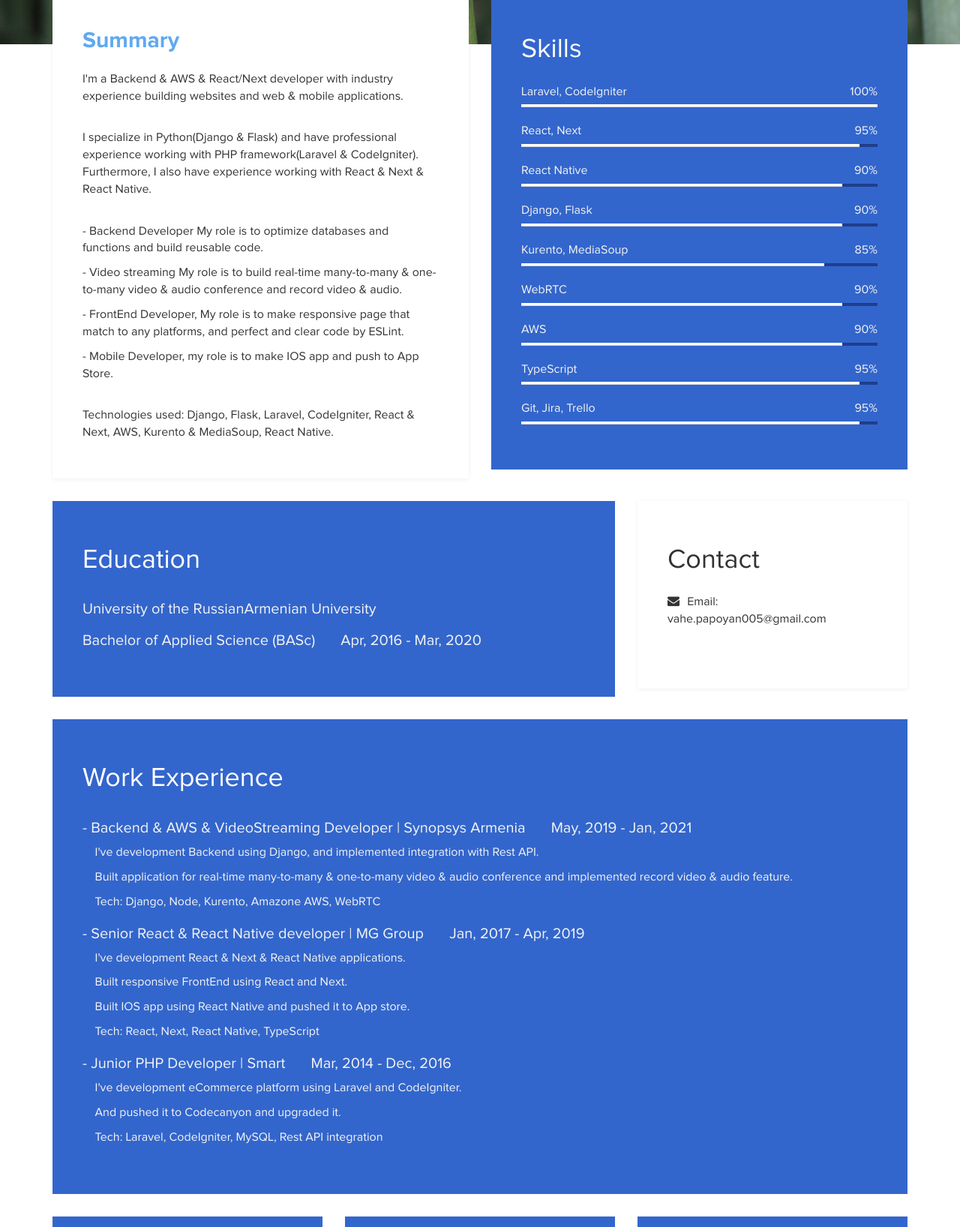
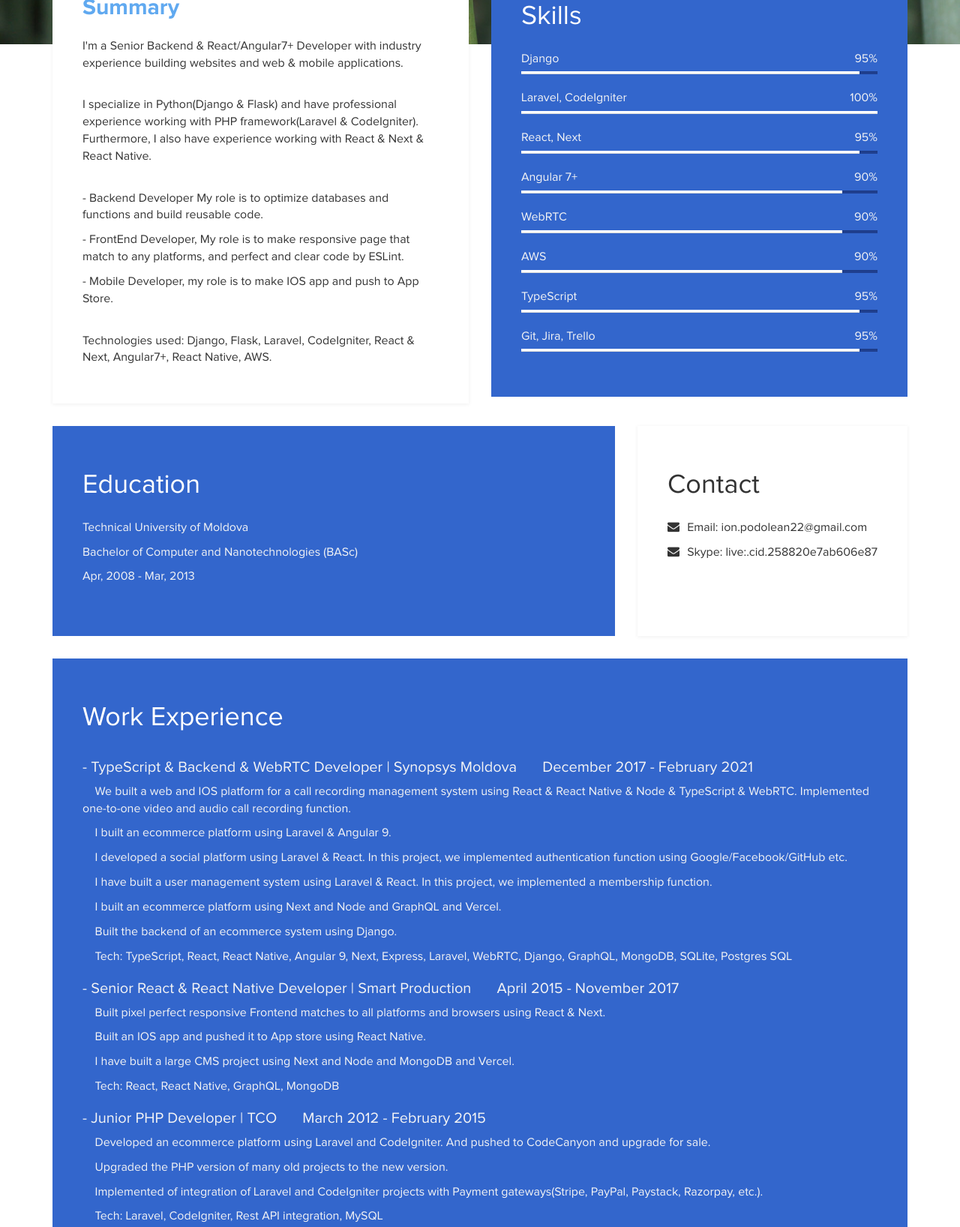
Before and after one commit to phoenix0113/phoenix0113.github.io, a plain HTML site: page index.html in a window 1280 px wide. Shown: the part 741-2377 px from the top of the page at 75% size. Drawn offline with Linux system fonts and the light colour scheme.

Commit message:
updated profile

```diff
--- a/css/custom.css
+++ b/css/custom.css
@@ -11,8 +11,12 @@
     background-color: #204090;
 }
 
-.education, .contact {
-    min-height: 250px;
+.education {
+    min-height: 280px;
+}
+
+.contact {
+    min-height: 280px;
 }
 
 .project-image {
--- a/index.html
+++ b/index.html
@@ -2,7 +2,7 @@
 <html lang="en">
 <head>
 	<meta charset="utf-8">
-	<title>Papoyan Vahe</title>
+	<title>Ion Podolean</title>
 	<meta http-equiv="X-UA-Compatible" content="IE=Edge">
 	<meta name="viewport" content="width=device-width, initial-scale=1">
 	<meta name="keywords" content="">
@@ -31,10 +31,10 @@
 	<div class="container">
 		<div class="row">
 			<div class="col-md-12 col-sm-12">
-				<img src="images/Portfolio.jpg" class="img-responsive img-circle tm-border" alt="templatemo easy profile">
+				<img src="images/Ion Podolean.jpeg" class="img-responsive img-circle tm-border" alt="templatemo easy profile">
 				<hr/>
-				<h1 class="tm-title bold shadow">Hello, I am Papoyan Vahe.</h1>
-				<h1 class="white bold shadow">Backend & AWS Video Streaming &<br/>React/Next/React Native Developer.</h1>
+				<h1 class="tm-title bold shadow">Hello, I am Ion Podolean.</h1>
+				<h1 class="white bold shadow">Senior Backend & React/Angular7+ Developer.</h1>
 			</div>
 		</div>
 	</div>
@@ -47,21 +47,27 @@
 			<div class="about">
 				<h3 class="accent">Summary</h3>
 				<br/>
-				<p>I'm a Backend & AWS & React/Next developer with industry experience building websites and web & mobile applications.</p>
+				<p>I'm a Senior Backend & React/Angular7+ Developer with industry experience building websites and web & mobile applications.</p>
 				<br/>
 				<p>I specialize in Python(Django & Flask) and have professional experience working with PHP framework(Laravel & CodeIgniter). Furthermore, I also have experience working with React & Next & React Native.</p>
 				<br/>
 				<p>- Backend Developer My role is to optimize databases and functions and build reusable code.</p>
-				<p>- Video streaming My role is to build real-time many-to-many & one-to-many video & audio conference and record video & audio.</p>
 				<p>- FrontEnd Developer, My role is to make responsive page that match to any platforms, and perfect and clear code by ESLint.</p>
 				<p>- Mobile Developer, my role is to make IOS app and push to App Store.</p>
 				<br/>
-				<p>Technologies used: Django, Flask, Laravel, CodeIgniter, React & Next, AWS, Kurento & MediaSoup, React Native.</p>
+				<p>Technologies used: Django, Flask, Laravel, CodeIgniter, React & Next, Angular7+, React Native, AWS.</p>
 			</div>
 		</div>
 		<div class="col-md-6 col-sm-12">
 			<div class="skills">
 				<h2 class="white">Skills</h2>
+
+				<strong>Django</strong>
+				<span class="pull-right">95%</span>
+				<div class="progress">
+					<div class="progress-bar progress-bar-primary" role="progressbar"
+						 aria-valuenow="95" aria-valuemin="0" aria-valuemax="100" style="width: 95%;"></div>
+				</div>
 
 				<strong>Laravel, CodeIgniter</strong>
 				<span class="pull-right">100%</span>
@@ -77,25 +83,11 @@
 						 aria-valuenow="95" aria-valuemin="0" aria-valuemax="100" style="width: 95%;"></div>
 				</div>
 
-				<strong>React Native</strong>
+				<strong>Angular 7+</strong>
 				<span class="pull-right">90%</span>
 				<div class="progress">
 					<div class="progress-bar progress-bar-primary" role="progressbar"
 						 aria-valuenow="90" aria-valuemin="0" aria-valuemax="100" style="width: 90%;"></div>
-				</div>
-
-				<strong>Django, Flask</strong>
-				<span class="pull-right">90%</span>
-				<div class="progress">
-					<div class="progress-bar progress-bar-primary" role="progressbar"
-						 aria-valuenow="90" aria-valuemin="0" aria-valuemax="100" style="width: 90%;"></div>
-				</div>
-
-				<strong>Kurento, MediaSoup</strong>
-				<span class="pull-right">85%</span>
-				<div class="progress">
-					<div class="progress-bar progress-bar-primary" role="progressbar"
-						 aria-valuenow="85" aria-valuemin="0" aria-valuemax="100" style="width: 85%;"></div>
 				</div>
 
 				<strong>WebRTC</strong>
@@ -137,19 +129,16 @@
 		<div class="col-md-8 col-sm-12">
 			<div class="education">
 				<h2 class="white">Education</h2>
-				<div class="education-content">
-					<div class="education-school">
-						<h5>University of the RussianArmenian University</h5><span></span>
-						<h5>Bachelor of Applied Science (BASc)</h5><span></span>
-						<h5>Apr, 2016 - Mar, 2020</h5>
-					</div>
-				</div>
+				<p>Technical University of Moldova</p>
+				<p>Bachelor of Computer and Nanotechnologies (BASc)</p>
+				<p>Apr, 2008 - Mar, 2013</p>
 			</div>
 		</div>
 		<div class="col-md-4 col-sm-12">
 			<div class="contact">
 				<h2>Contact</h2>
-				<p><i class="fa fa-envelope"></i> Email: vahe.papoyan005@gmail.com</p>
+				<p><i class="fa fa-envelope"></i> Email: ion.podolean22@gmail.com</p>
+				<p><i class="fa fa-envelope"></i> Skype: live:.cid.258820e7ab606e87</p>
 			</div>
 		</div>
 	</div>
@@ -163,26 +152,32 @@
 				<h2 class="white">Work Experience</h2>
 				<div class="education-content">
 					<div class="education-school">
-						<h5>- Backend & AWS & VideoStreaming Developer | Synopsys Armenia</h5><span></span>
-						<h5>May, 2019 - Jan, 2021</h5>
-						<p>&nbsp;&nbsp;&nbsp;&nbsp;I've development Backend using Django, and implemented integration with Rest API.</p>
-						<p>&nbsp;&nbsp;&nbsp;&nbsp;Built application for real-time many-to-many & one-to-many video & audio conference and implemented record video & audio feature.</p>
-						<p>&nbsp;&nbsp;&nbsp;&nbsp;Tech: Django, Node, Kurento, Amazone AWS, WebRTC</p>
+						<h5>- TypeScript & Backend & WebRTC Developer | Synopsys Moldova</h5><span></span>
+						<h5>December 2017 - February 2021</h5>
+						<p>&nbsp;&nbsp;&nbsp;&nbsp;We built a web and IOS platform for a call recording management system using React & React Native & Node & TypeScript & WebRTC. Implemented one-to-one video and audio call recording function.</p>
+						<p>&nbsp;&nbsp;&nbsp;&nbsp;I built an ecommerce platform using Laravel & Angular 9.</p>
+						<p>&nbsp;&nbsp;&nbsp;&nbsp;I developed a social platform using Laravel & React. In this project, we implemented authentication function using Google/Facebook/GitHub etc.</p>
+						<p>&nbsp;&nbsp;&nbsp;&nbsp;I have built a user management system using Laravel & React. In this project, we implemented a membership function.</p>
+						<p>&nbsp;&nbsp;&nbsp;&nbsp;I built an ecommerce platform using Next and Node and GraphQL and Vercel.</p>
+						<p>&nbsp;&nbsp;&nbsp;&nbsp;Built the backend of an ecommerce system using Django.</p>
+						<p>&nbsp;&nbsp;&nbsp;&nbsp;Tech: TypeScript, React, React Native, Angular 9, Next, Express, Laravel, WebRTC, Django, GraphQL, MongoDB, SQLite, Postgres SQL</p>
 					</div>
 					<div class="education-school">
-						<h5>- Senior React & React Native developer | MG Group</h5><span></span>
-						<h5>Jan, 2017 - Apr, 2019</h5>
-						<p>&nbsp;&nbsp;&nbsp;&nbsp;I've development React & Next & React Native applications.</p>
-						<p>&nbsp;&nbsp;&nbsp;&nbsp;Built responsive FrontEnd using React and Next.</p>
-						<p>&nbsp;&nbsp;&nbsp;&nbsp;Built IOS app using React Native and pushed it to App store.</p>
-						<p>&nbsp;&nbsp;&nbsp;&nbsp;Tech: React, Next, React Native, TypeScript</p>
+						<h5>- Senior React & React Native Developer | Smart Production
+						</h5><span></span>
+						<h5>April 2015 - November 2017</h5>
+						<p>&nbsp;&nbsp;&nbsp;&nbsp;Built pixel perfect responsive Frontend matches to all platforms and browsers using React & Next.</p>
+						<p>&nbsp;&nbsp;&nbsp;&nbsp;Built an IOS app and pushed it to App store using React Native.</p>
+						<p>&nbsp;&nbsp;&nbsp;&nbsp;I have built a large CMS project using Next and Node and MongoDB and Vercel.</p>
+						<p>&nbsp;&nbsp;&nbsp;&nbsp;Tech: React, React Native, GraphQL, MongoDB</p>
 					</div>
 					<div class="education-school">
-						<h5>- Junior PHP Developer | Smart</h5><span></span>
-						<h5>Mar, 2014 - Dec, 2016</h5>
-						<p>&nbsp;&nbsp;&nbsp;&nbsp;I've development eCommerce platform using Laravel and CodeIgniter.</p>
-						<p>&nbsp;&nbsp;&nbsp;&nbsp;And pushed it to Codecanyon and upgraded it.</p>
-						<p>&nbsp;&nbsp;&nbsp;&nbsp;Tech: Laravel, CodeIgniter, MySQL, Rest API integration</p>
+						<h5>- Junior PHP Developer | TCO</h5><span></span>
+						<h5>March 2012 - February  2015</h5>
+						<p>&nbsp;&nbsp;&nbsp;&nbsp;Developed an ecommerce platform using Laravel and CodeIgniter. And pushed to CodeCanyon and upgrade for sale.</p>
+						<p>&nbsp;&nbsp;&nbsp;&nbsp;Upgraded the PHP version of many old projects to the new version.</p>
+						<p>&nbsp;&nbsp;&nbsp;&nbsp;Implemented of integration of Laravel and CodeIgniter projects with Payment gateways(Stripe, PayPal, Paystack, Razorpay, etc.).</p>
+						<p>&nbsp;&nbsp;&nbsp;&nbsp;Tech: Laravel, CodeIgniter, Rest API integration, MySQL</p>
 					</div>
 				</div>
 			</div>
@@ -195,12 +190,33 @@
 	<div class="row">
 		<div class="col-md-4 col-sm-12">
 			<div class="experience">
+				<h4 class="white text-center">Django Image Annotation System</h4>
+				<div class="experience-content">
+					<img src="images/annotations.png" class="project-image" loading="auto">
+					<p class="education-description">- Annotations of image site development using Djanog and Vue. </p>
+					<p class="education-description">- Skills: Django, Vue, AWS </p>
+				</div>
+			</div>
+		</div>
+		<div class="col-md-4 col-sm-12">
+			<div class="experience">
 				<h4 class="white text-center">Laravel/React Social Management System</h4>
 				<div class="experience-content">
 					<img src="images/uniclixapp.png" class="project-image" loading="auto">
 					<p class="education-description">- Social web site development using Laravel and React. </p>
 					<p class="education-description">- Skills: Laravel, React, Redux/Saga, AWS, Docker </p>
 					<p class="education-description">- URL: https://uniclixapp.com/</p>
+				</div>
+			</div>
+		</div>
+		<div class="col-md-4 col-sm-12">
+			<div class="experience">
+				<h4 class="white text-center">Album Viewer System</h4>
+				<div class="experience-content">
+					<img src="images/albumviewer.png" class="project-image" loading="auto">
+					<p class="education-description">- Album web site development using Laravel and React. </p>
+					<p class="education-description">- Skills: Angular7, C#, .Net, AWS, Docker </p>
+					<p class="education-description">- URL: https://albumviewer.west-wind.com/</p>
 				</div>
 			</div>
 		</div>
```
Also changed, not shown: images/Ion Podolean.jpeg (added), images/albumviewer.png (added), images/annotations.png (added).
